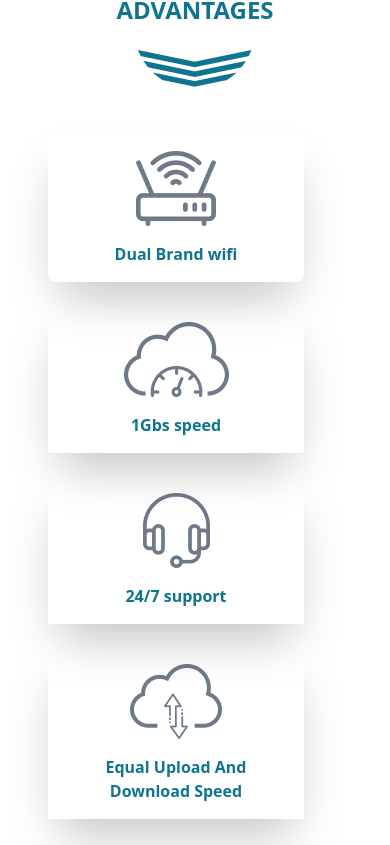
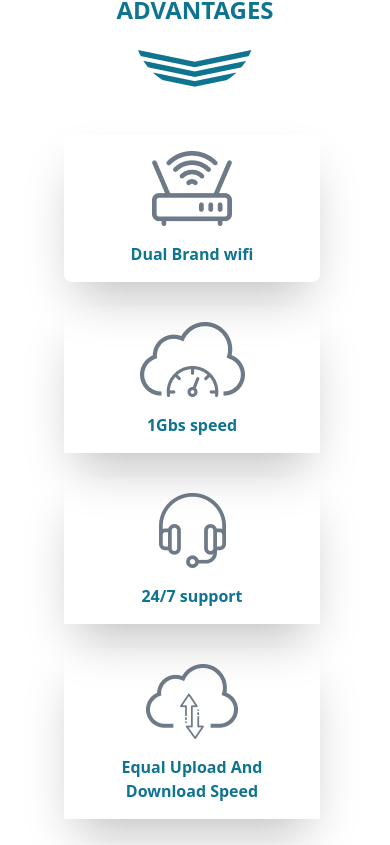
Before and after one commit to SumiAkter2/e-commerce, a React (Vite) app: page / in a window 390 px wide. Shown: the part 1979-2824 px from the top of the page. Built offline with nearby package versions, Linux system fonts and the light colour scheme.

Commit message:
completed

```diff
--- a/src/Component/Home/Features.jsx
+++ b/src/Component/Home/Features.jsx
@@ -17,7 +17,7 @@ const Features = () => {
         </h1>
         <img src={headerImage} alt="img" />
       </div>
-      <div className="grid lg:grid-cols-3 grid-cols-1  gap-6 relative z-50 lg:max-w-3xl  lg:mx-10 mx-12 mt-12 mb-24">
+      <div className="grid lg:grid-cols-3 grid-cols-1  gap-6 relative z-50 lg:max-w-3xl  lg:mx-10 mx-16 mt-12 mb-24">
         <div className="flex flex-col justify-center items-center shadow-2xl  w-64 p-4 rounded-lg lg:absolute lg:top-[0px] lg:left-[100px]">
           <img src={img1} alt="logo" />
           <h1 className="font-bold text-primary mt-4">Dual Brand wifi</h1>
```
